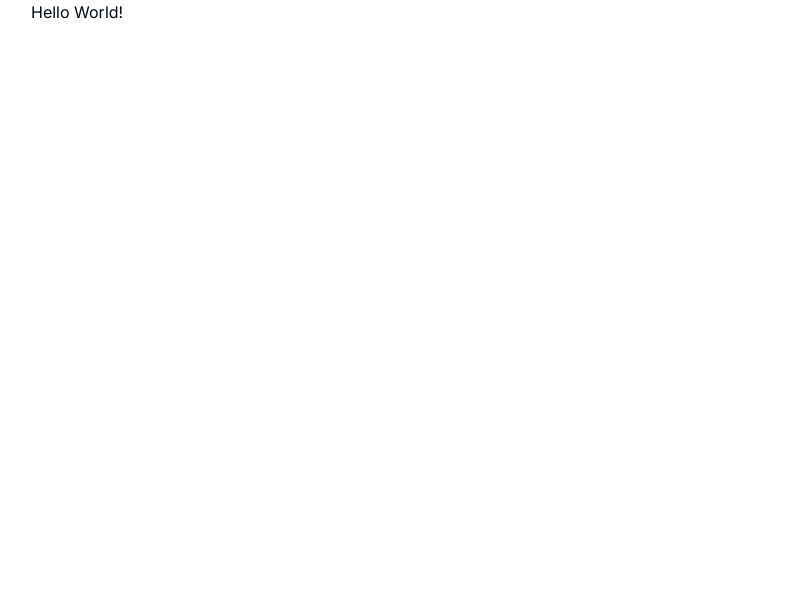
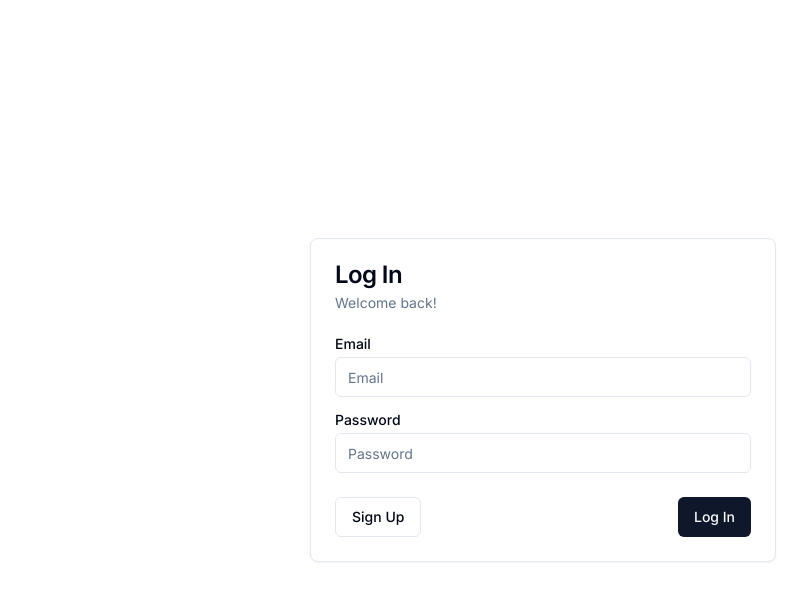
Before and after one commit to makattar/NextJS-Lucia-Stripe, a Next.js app: page / in a window 1280 px wide. Shown: the top 600 px of the page, without its empty margins (97-904 px from the left). Built offline with nearby package versions, Linux system fonts and the light colour scheme.

Commit message:
Login Form Created.

```diff
--- a/src/app/page.tsx
+++ b/src/app/page.tsx
@@ -1,7 +1,9 @@
+import LoginCard from "@/components/auth/LoginCard";
+
 export default function Home() {
   return (
-    <main className="max-w-5xl m-auto">
-      <h1>Hello World!</h1>
+    <main className="flex min-h-screen items-center justify-center">
+      <LoginCard widthClass="min-w-[466px]" heightClass="" />
     </main>
   );
 }
--- /dev/null
+++ b/src/components/auth/LoginCard.tsx
@@ -0,0 +1,45 @@
+import { Button } from "@/components/ui/button";
+import {
+  Card,
+  CardContent,
+  CardDescription,
+  CardFooter,
+  CardHeader,
+  CardTitle,
+} from "@/components/ui/card";
+import { Input } from "@/components/ui/input";
+import { Label } from "@/components/ui/label";
+
+interface ILoginCardProp {
+  widthClass: string;
+  heightClass: string;
+}
+
+export default function LoginCard({ widthClass, heightClass }: ILoginCardProp) {
+  return (
+    <Card className={`${widthClass} ${heightClass}`}>
+      <CardHeader>
+        <CardTitle>Log In</CardTitle>
+        <CardDescription>Welcome back!</CardDescription>
+      </CardHeader>
+      <CardContent>
+        <form>
+          <div className="grid w-full items-center gap-4">
+            <div className="flex flex-col space-y-1.5">
+              <Label htmlFor="email">Email</Label>
+              <Input id="email" type="email" placeholder="Email" />
+            </div>
+            <div className="flex flex-col space-y-1.5">
+              <Label htmlFor="password">Password</Label>
+              <Input id="password" type="password" placeholder="Password" />
+            </div>
+          </div>
+        </form>
+      </CardContent>
+      <CardFooter className="flex justify-between">
+        <Button variant="outline">Sign Up</Button>
+        <Button>Log In</Button>
+      </CardFooter>
+    </Card>
+  );
+}
```
